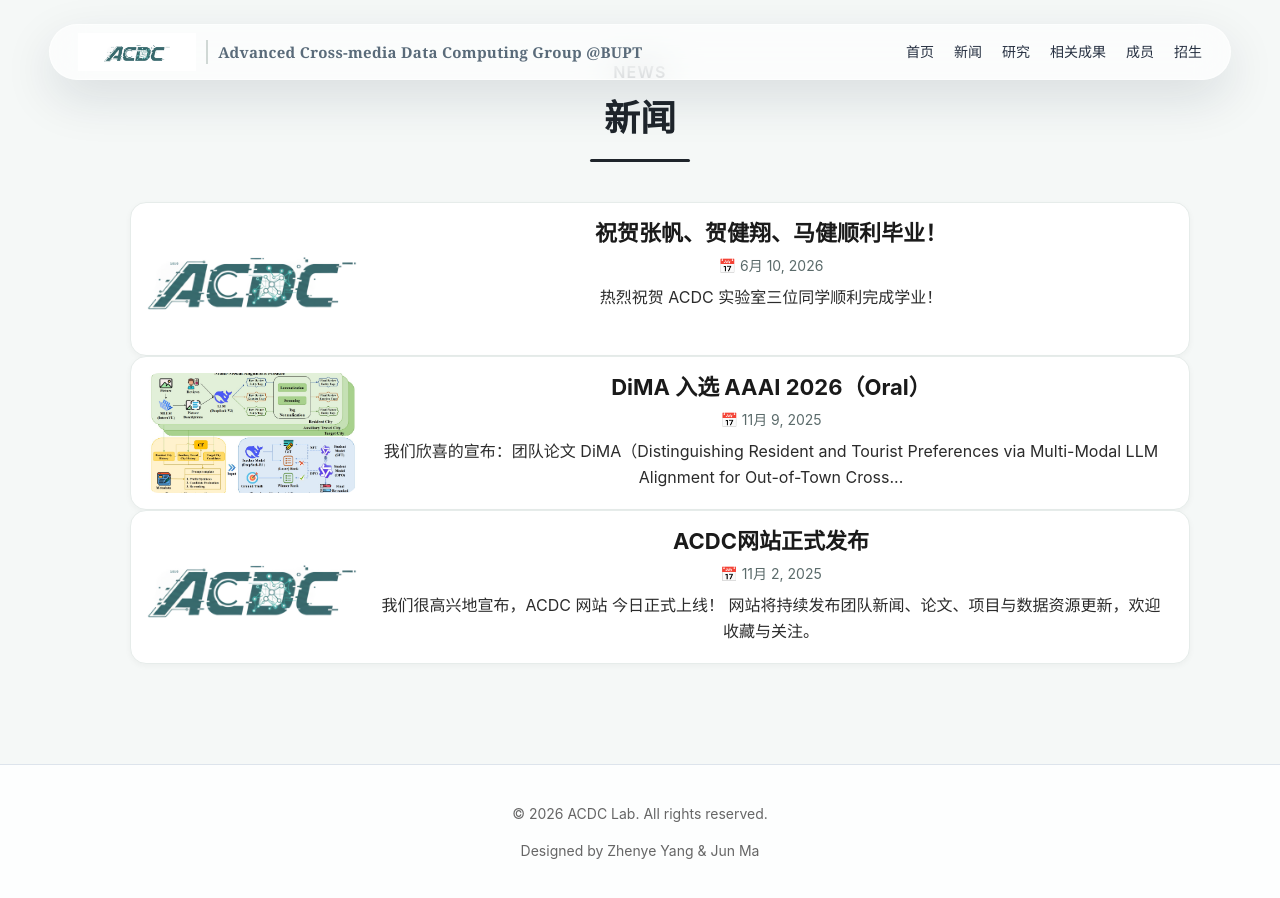
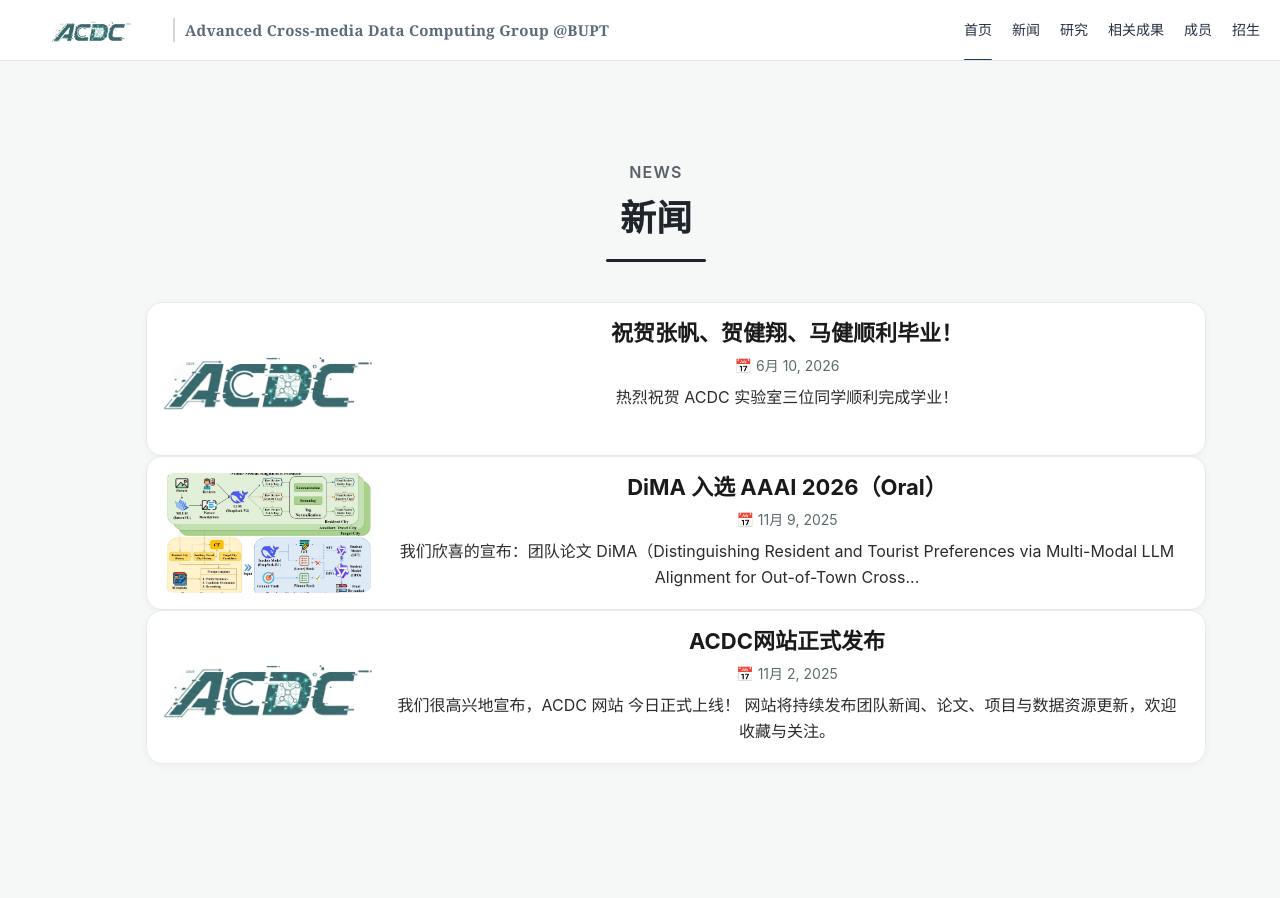
Before and after one commit to acdc-lab/acdc-lab.github.io, a Jekyll site: the page built from news.markdown, in a window 1280 px wide. Built offline with Jekyll 4.4.1, drawn with Linux system fonts in a browser that asks for light colours.

Commit message:
Revert "Immersive visual flow: floating glass nav, hero top/bottom gradients, intro card float"
This reverts commit 883fd5f3a10da085e981c944d87136a4d9286162.

```diff
--- a/assets/css/homepage-scheme-a-original-text.css
+++ b/assets/css/homepage-scheme-a-original-text.css
@@ -16,13 +16,13 @@
   display: none !important;
 }
 
-/* Full-screen hero: photo from absolute top, text centered */
+/* Full-screen hero with BUPT background */
 .acdc-home-scheme-a .acdc-hero-simple {
-  min-height: 82vh;
+  min-height: 100vh;
   display: flex;
   align-items: center;
   justify-content: center;
-  padding: 118px 24px 112px;
+  padding: 56px 24px 0;
   box-sizing: border-box;
   position: relative;
   overflow: hidden;
@@ -30,38 +30,16 @@
   text-align: center;
 }
 
-/* Background photo + top soft white air layer for nav readability */
+/* BUPT background photo */
 .acdc-home-scheme-a .acdc-hero-simple::before {
   content: "";
   position: absolute;
   inset: 0;
   z-index: -3;
   background:
-    linear-gradient(
-      to bottom,
-      rgba(255,255,255,0.32) 0%,
-      rgba(255,255,255,0.12) 18%,
-      rgba(255,255,255,0) 36%
-    ),
     url('../img/hero-bg.jpg') center / cover no-repeat;
 }
 
-/* Bottom long fade: photo gradually brightens into page background */
-.acdc-home-scheme-a .acdc-hero-simple::after {
-  content: "";
-  position: absolute;
-  inset: 0;
-  z-index: -2;
-  pointer-events: none;
-  background: linear-gradient(
-    to bottom,
-    rgba(238,244,250,0) 0%,
-    rgba(238,244,250,0) 55%,
-    rgba(238,244,250,0.35) 72%,
-    rgba(238,244,250,0.78) 88%,
-    #eef4fa 100%
-  );
-}
 
 /* Transparent inner container */
 .acdc-home-scheme-a .acdc-hero-simple-inner {
@@ -140,22 +118,6 @@
   color: #173956;
 }
 
-/* Team intro section floats up into hero bottom fade zone */
-.acdc-home-scheme-a .acdc-intro-section {
-  position: relative;
-  z-index: 2;
-  margin-top: -72px;
-  padding-top: 0;
-}
-
-/* Lighter intro card that floats above the misty transition */
-.acdc-home-scheme-a .acdc-intro-card {
-  background: rgba(255,255,255,0.92);
-  border: 1px solid rgba(220, 230, 242, 0.72);
-  border-radius: 32px;
-  box-shadow: 0 28px 80px rgba(22, 48, 86, 0.12);
-}
-
 /* Join Us stays text-only; no image resource */
 .acdc-home-scheme-a .acdc-join-band-simple {
   grid-template-columns: 1fr;
@@ -177,7 +139,7 @@
 @media (max-width: 680px) {
   .acdc-home-scheme-a .acdc-hero-simple {
     min-height: 86vh;
-    padding: 110px 18px 80px;
+    padding: 120px 18px 64px;
   }
 
   .acdc-home-scheme-a .acdc-hero-simple h1 {
@@ -195,8 +157,4 @@
   .acdc-home-scheme-a .acdc-join-band-simple {
     padding: 34px 24px;
   }
-
-  .acdc-home-scheme-a .acdc-intro-section {
-    margin-top: -42px;
-  }
 }
--- a/assets/css/style.css
+++ b/assets/css/style.css
@@ -31,26 +31,21 @@ a:hover {
   text-decoration: underline;
 }
 
-/* --- 顶部导航：沉浸式悬浮毛玻璃 --- */
+/* --- 顶部导航：单行紧凑 --- */
 .site-header {
   position: fixed;
-  top: 24px;
-  left: 50%;
-  transform: translateX(-50%);
+  top: 0;
+  left: 0;
+  right: 0;
   z-index: 1000;
-  width: min(1180px, calc(100% - 48px));
-  border-radius: 999px;
-  background: rgba(255, 255, 255, 0.62);
-  backdrop-filter: blur(18px) saturate(160%);
-  -webkit-backdrop-filter: blur(18px) saturate(160%);
-  border: 1px solid rgba(255, 255, 255, 0.55);
-  box-shadow: 0 18px 50px rgba(15, 35, 60, 0.12);
+  background: #ffffff;
+  border-bottom: 1px solid #e0e5e3;
 }
 .header-inner {
   max-width: 100%;
   margin: 0 auto;
-  padding: 0 28px;
-  height: 54px;
+  padding: 0 20px;
+  height: 60px;
   display: flex;
   align-items: center;
   flex-wrap: nowrap;
@@ -65,7 +60,7 @@ a:hover {
   overflow: hidden;
 }
 .logo-img {
-  height: 38px;
+  height: 46px;
   width: auto;
   flex-shrink: 0;
 }
@@ -89,36 +84,26 @@ a:hover {
   margin-left: auto;
 }
 .header-nav a {
-  color: #334155;
+  color: #555;
   font-size: 14px;
-  font-weight: 520;
+  font-weight: 500;
   text-decoration: none;
   white-space: nowrap;
   transition: color 0.15s ease;
 }
 .header-nav a:hover {
-  color: #1155a8;
+  color: #20b2aa;
   text-decoration: none;
 }
 
-/* 窄屏：隐藏组名，导航恢复全宽 */
+/* 窄屏：隐藏组名，只保留logo+导航 */
 @media (max-width: 950px) {
-  .site-header {
-    width: calc(100% - 24px);
-    border-radius: 28px;
-    top: 12px;
-  }
   .logo-affiliation { display: none; }
   .header-nav { gap: 14px; }
   .header-nav a { font-size: 13px; }
 }
 @media (max-width: 600px) {
-  .site-header {
-    width: calc(100% - 16px);
-    border-radius: 22px;
-    top: 8px;
-  }
-  .header-inner { padding: 0 14px; height: 48px; }
+  .header-inner { padding: 0 10px; }
   .header-nav { gap: 8px; }
   .header-nav a { font-size: 12px; }
 }
@@ -127,10 +112,10 @@ a:hover {
 /* 由于header是fixed，正文需要上内边距把内容往下推开 */
 .page-content {
   flex: 1;
-  max-width: 100%;
+  max-width: 1500px;
   width: 100%;
   margin: 0 auto;
-  padding: 0;
+  padding: 100px 16px 40px; /* 顶部预留: 单行header(56) + 余量 */
   text-align: center;
 }
 
```
